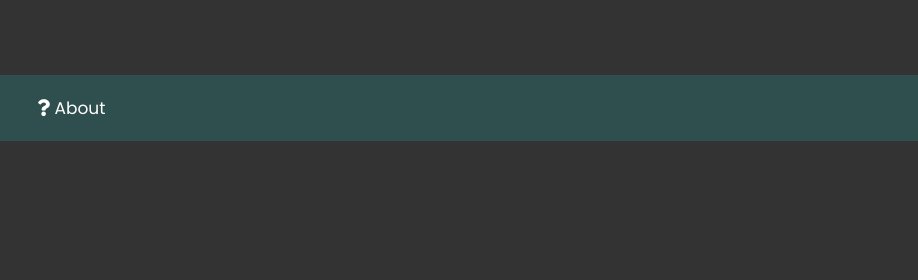
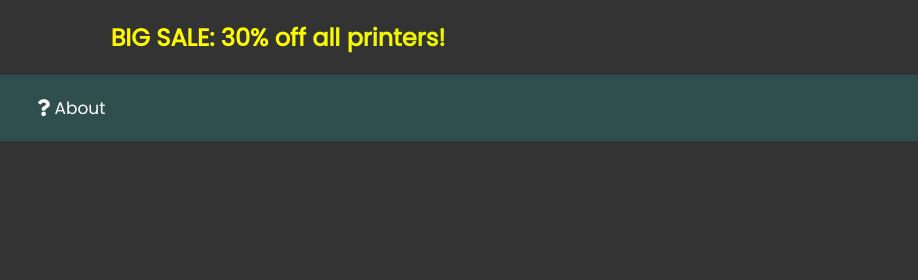
Before and after one commit to deafwired/abprinters.tk, a plain HTML site: page index.html in a window 1280 px wide. Shown: the top 280 px of the page, 362-1280 px from the left. Drawn offline with Linux system fonts and the light colour scheme.

Commit message:
Update style.css

```diff
--- a/style.css
+++ b/style.css
@@ -1,4 +1,4 @@
-@import "test.css";
+@import "sale.css";
 body{
     margin: 0;
     background-color: #333;
```
